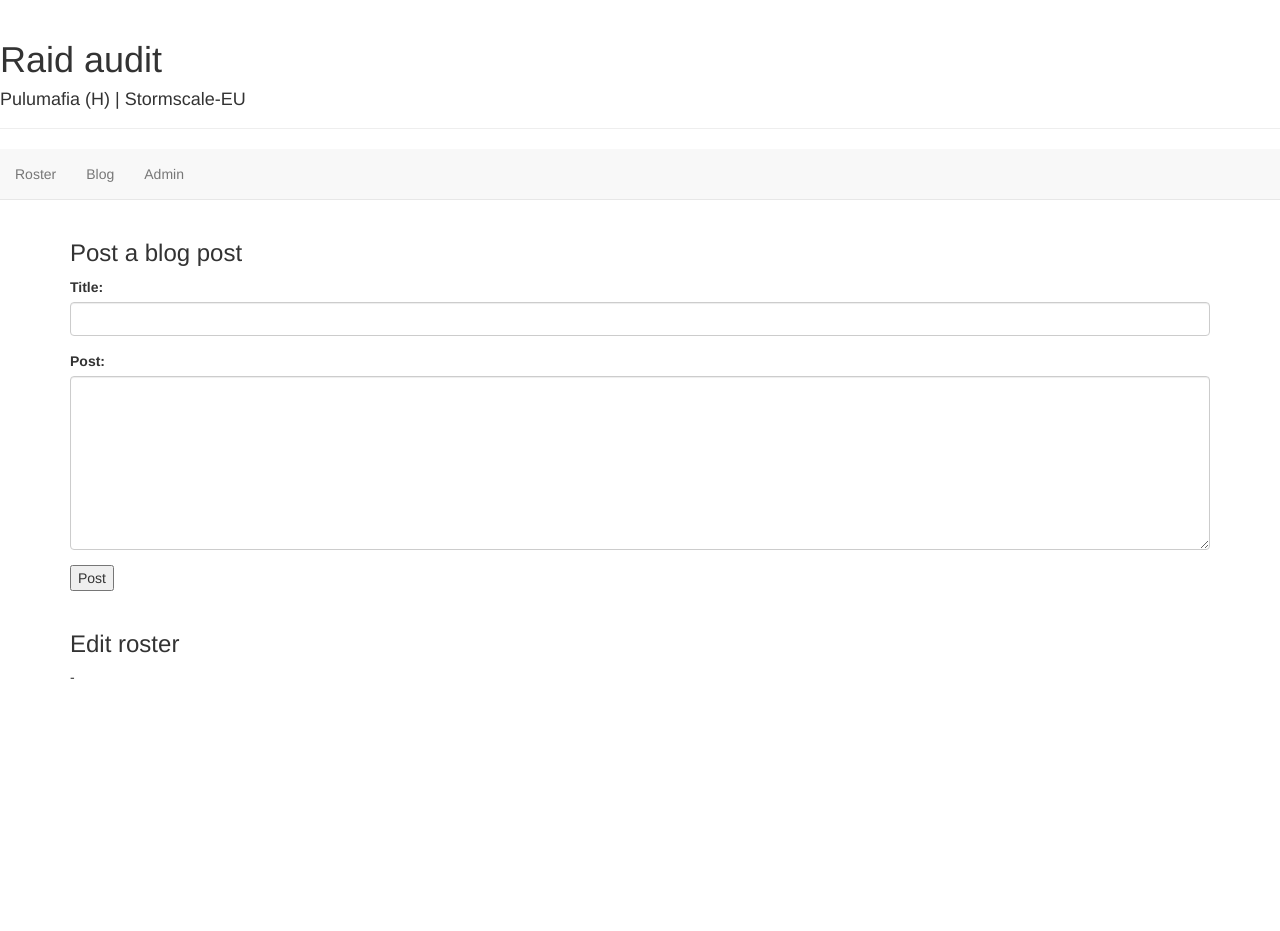
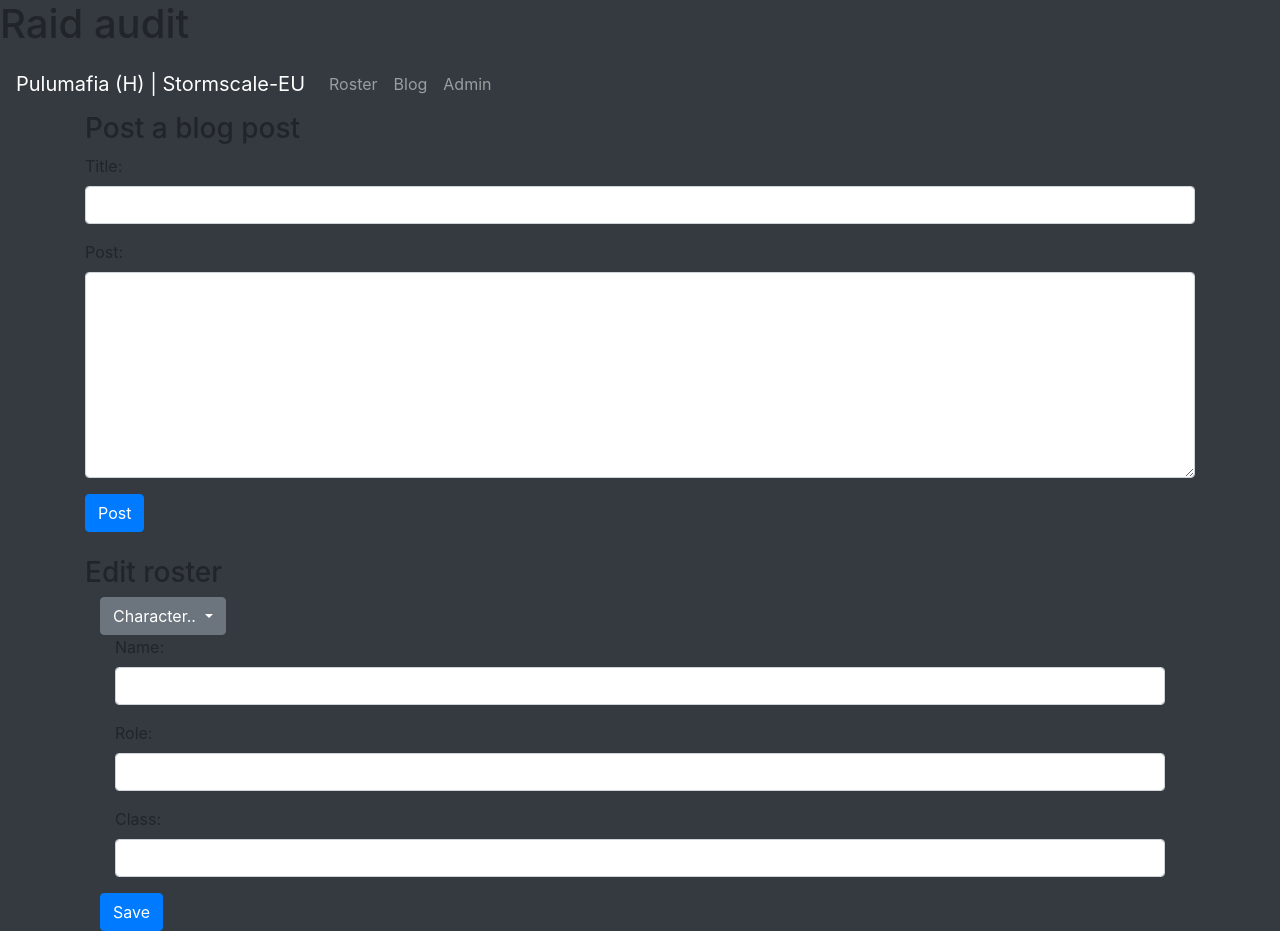
Before and after one commit to Supsu/raidaudit, a Flask app: page /admin in a window 1280 px wide. Before the commit the page ends 679 px from the top, so only its background shows below. Run offline with Flask 2, Linux system fonts and the light colour scheme; parts of the project's set-up code (start-up, migrations or seed data) failed here and were passed over; some libraries are stand-ins or nearby versions.

Commit message:
Separated javascript from index template to it's own file under static, created css file to turn bootstrap to dark, changed index template to dark

```diff
--- /dev/null
+++ b/src/static/css/custom.css
@@ -0,0 +1,11 @@
+body {
+    background-color: #343a40
+}
+
+#messagebox {
+    color: #ffffff
+}
+
+h5 {
+    color: #ffffff
+}
--- a/src/templates/admin.html
+++ b/src/templates/admin.html
@@ -12,10 +12,41 @@
     <label for="post">Post:</label>
     <textarea class="form-control" rows="8" id="post"></textarea>
 </div>
-<button>Post</button>
+<button id="postnewblog" class="btn btn-primary">Post</button>
 <br>
 <br>
 <h3>Edit roster</h3>
--
+
+<div class="container">
+    <div class="dropdown">
+        <button class="btn btn-secondary dropdown-toggle" type="button" id="dropdownMenuButton" data-toggle="dropdown" aria-haspopup="true" aria-expanded="false">
+        Character..
+        </button>
+        <div class="dropdown-menu" aria-labelledby="dropdownMenuButton">
+            <a class="dropdown-item" href="#">Lisää uusi..</a>
+            <div class="dropdown-divider"></div>
+            <a class="dropdown-item" href="#">Hahmo1</a>
+            <a class="dropdown-item" href="#">Hahmo2</a>
+            <a class="dropdown-item" href="#">Hahmo3</a>
+        </div>
+    </div>
+
+    <div class="container">
+        <div class="form-group">
+            <label for="name">Name:</label>
+            <input type="text" class="form-control" id="name">
+        </div>
+        <div class="form-group">
+            <label for="role">Role:</label>
+            <input type="text" class="form-control" id="role">
+        </div>
+        <div class="form-group">
+            <label for="class">Class:</label>
+            <input type="text" class="form-control" id="class">
+        </div>
+    </div>
+    <button id="savechar" class="btn btn-primary">Save</button>
+  </div>
+
 
 {% endblock %}
--- a/src/templates/base.html
+++ b/src/templates/base.html
@@ -3,27 +3,30 @@
   <head>
     <title>Raid audit</title>
     <meta name="viewport" content="width=device-width, initial-scale=1.0">
-    <link href="http://netdna.bootstrapcdn.com/bootstrap/3.0.0/css/bootstrap.min.css" rel="stylesheet" media="screen">
+    <link href="https://stackpath.bootstrapcdn.com/bootstrap/4.5.0/css/bootstrap.min.css" rel="stylesheet" media="screen">
+    <link href="static/css/custom.css" rel="stylesheet">
 
 
   </head>
   <body>
-    <div class="page-header">
-        <h1>Raid audit</h1> <h4>{{sub}}</h4>
+    <div class="page-header bg-dark">
+        <h1>Raid audit</h1>
     </div>
-    <nav class="navbar navbar-default navbar-static-top">
-            <ul class="nav navbar-nav">
-                    <li role="presentation"><a href="/">Roster</a></li>
-                    <li role="presentation"><a href="/blog">Blog</a></li>
-                    <li role="presentation"><a href="/admin">Admin</a></li>
+    <nav class="navbar navbar-expand-lg navbar-dark bg-dark">
+        <a class="navbar-brand" href="#">{{sub}}</a>
+            <ul class="navbar-nav">
+                    <li class="nav-item"><a class="nav-link" href="/">Roster</a></li>
+                    <li class="nav-item"><a class="nav-link" href="/blog">Blog</a></li>
+                    <li class="nav-item"><a class="nav-link" href="/admin">Admin</a></li>
                   </ul>
                 </nav>
-    <div class="container">
+    <div class="container bg-dark">
         {% block content %}
             <p>BLOCK</p>
         {% endblock %}
     </div>
-    <script src="http://code.jquery.com/jquery-1.10.2.min.js"></script>
-    <script src="http://netdna.bootstrapcdn.com/bootstrap/3.0.0/js/bootstrap.min.js"></script>
+    <script src="https://code.jquery.com/jquery-3.5.1.slim.min.js"></script>
+    <script src="https://stackpath.bootstrapcdn.com/bootstrap/4.5.0/js/bootstrap.min.js"></script>
+    <script src="https://cdn.jsdelivr.net/npm/popper.js@1.16.0/dist/umd/popper.min.js"></script>
   </body>
 </html>
```
Also changed, not shown: src/static/scripts/coloring.js (added, +125 -0 lines), src/templates/index.html (+4 -131 lines).
